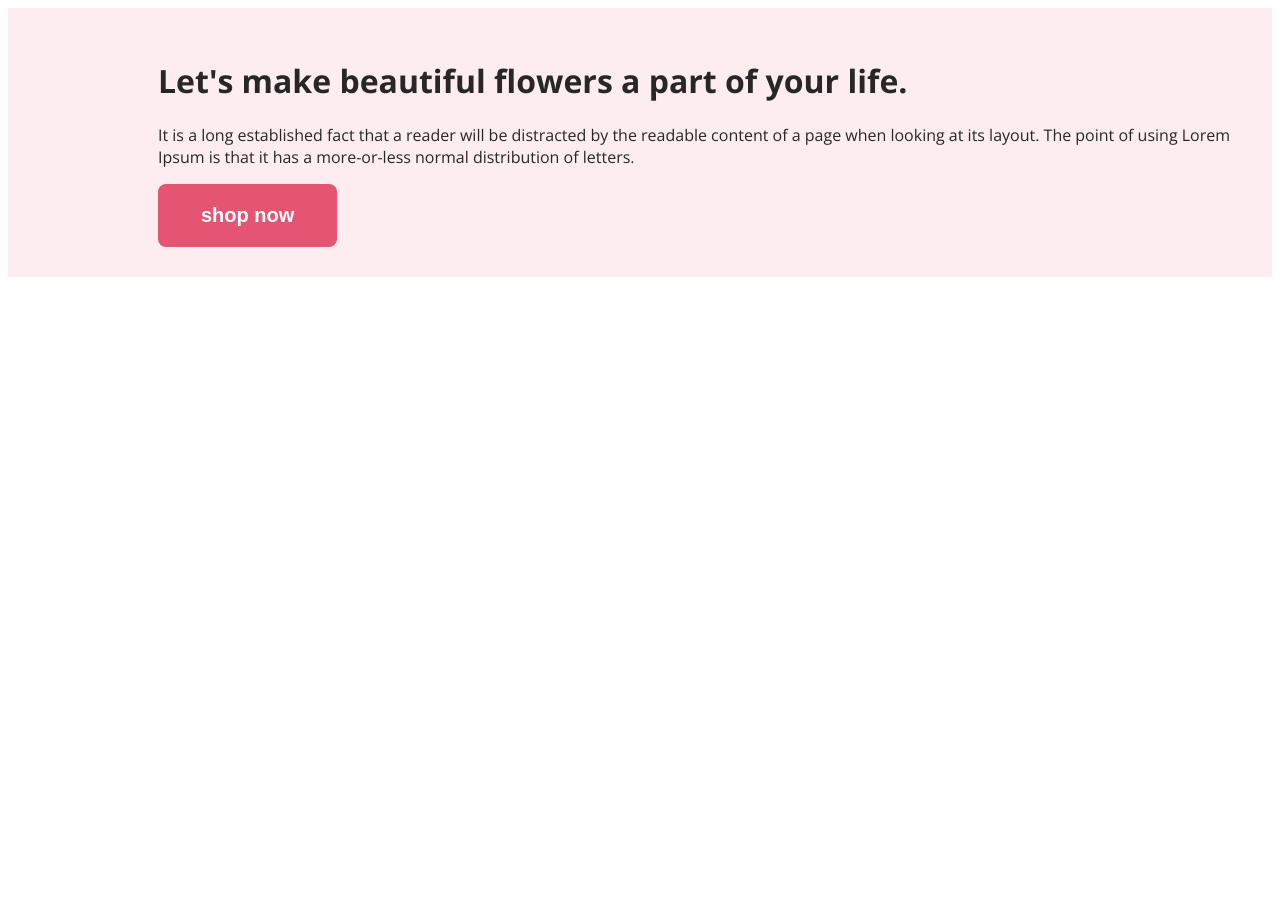
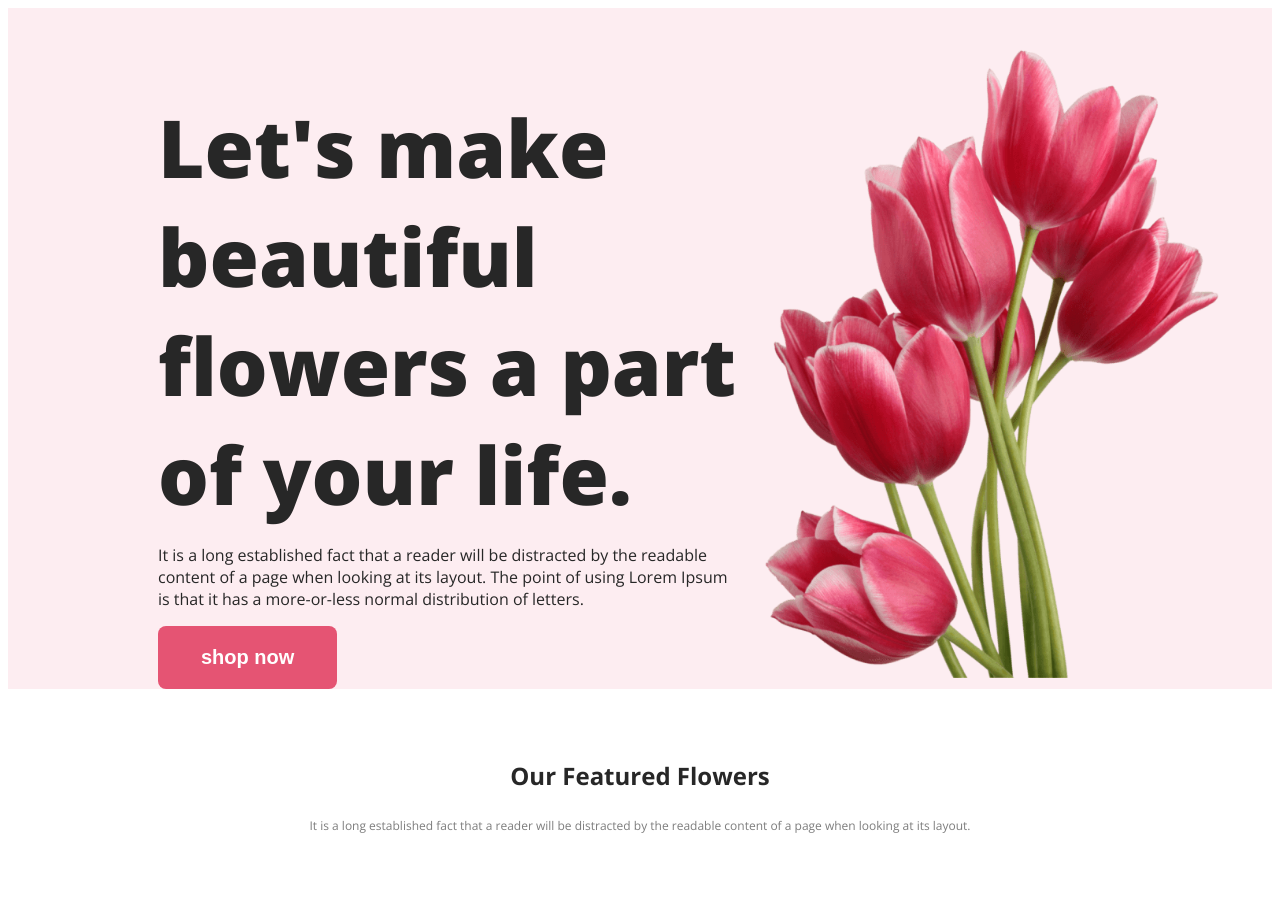
Before and after one commit to Prosenjit-99/flower-shop-assignment-main, a plain HTML site: page index.html in a window 1280 px wide. Before the commit the page ends 800 px from the top, so only its background shows below. Drawn offline with nearby package versions, Linux system fonts and the light colour scheme.

Commit message:
added about section

```diff
--- a/index.html
+++ b/index.html
@@ -13,14 +13,20 @@
 <body>
     <header class="header">
        <div class="banner">
-        <div>
+        <div class="banner-content">
          <h1 class="banner-greating">Let's make beautiful flowers a part of your life.</h1>
          <p>It is a long established fact that a reader will be distracted by the readable content of a page when looking at its layout. The point of using Lorem Ipsum is that it has a more-or-less normal distribution of letters.</p>
           <button class="btn-primary">shop now</button>
         </div>
+        <img class="profile-pic" src="Flower Asset/pngwing 10.png" alt="">
        </div>
+
     </header>
     <main>
+        <div class="about">
+            <h2>Our Featured Flowers</h2>
+            <p class="text-great">It is a long established fact that a reader will be distracted by the readable content of a page when looking at its layout.</p>
+        </div>
 
     </main>
     <footer>
--- a/styles/flower.css
+++ b/styles/flower.css
@@ -1,8 +1,9 @@
 /* shared style */
-body{
+body {
     font-family: 'Open Sans', sans-serif;
 }
-.btn-primary{
+
+.btn-primary {
     border-radius: 8px;
     background: #E55473;
     border: 0;
@@ -12,13 +13,42 @@ font-weight: 700;
     padding: 20px 43px;
 
 }
+
 /* header related style */
-.header{
+.header {
     background: rgba(229, 84, 115, 0.10);
 
 }
-.banner{
+
+.banner {
     color: #272727;
-    padding: 30px 30px 30px 150px;
+    padding: 30px 30px 0px 150px;
+    display: flex;
+    align-items: center;
 
 }
+
+.banner .profile-pic {
+    width: 500px;
+}
+
+.banner-greating {
+    color: #272727;
+    font-size: 80px;
+    font-weight: 800;
+    margin-bottom: 0;
+}
+
+/* main section stle */
+.about {
+    text-align: center;
+    padding: 50px;
+    color: #272727;
+}
+
+.text-great {
+    color: rgba(39, 39, 39, 0.60);
+    font-size: 12px;
+    font-weight: 400;
+    line-height: 30px;
+}
```
Lines whose indentation alone changed are shown as unchanged.
